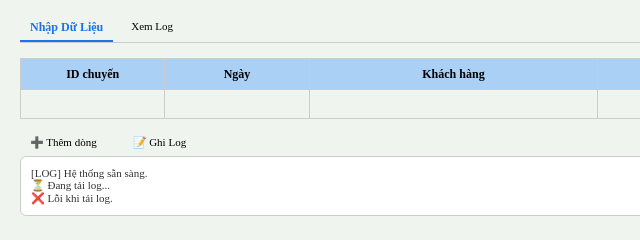
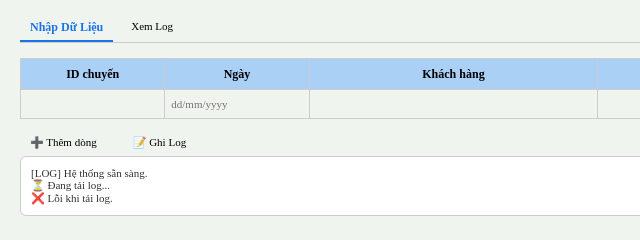
Before and after one commit to Zalog-hung/Log-backend, a website: page zalog/index.html in a window 1280 px wide. Shown: the full height of the page, 0-640 px from the left. Drawn offline with Linux system fonts and the light colour scheme; no server answers.

Commit message:
Update index.html

```diff
--- a/zalog/index.html
+++ b/zalog/index.html
@@ -28,7 +28,7 @@
   <div class="excel-cell header-cell">#</div>
    <!--🟨.......Nội dung ô nhập liệu-->
 <div class="excel-cell"><input type="text" data-col="0"></div>
-<div class="excel-cell"><input type="text" data-col="1"></div>
+<div class="excel-cell"><input type="text" data-col="1"placeholder="dd/mm/yyyy"></div>
 <div class="excel-cell"><input type="text" data-col="2"></div>
 <div class="excel-cell"><input type="text" data-col="3"></div>
 <div class="excel-cell"><input type="text" data-col="4"></div>
```
